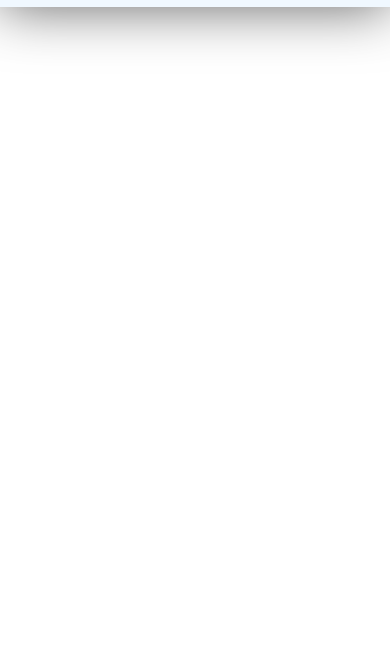
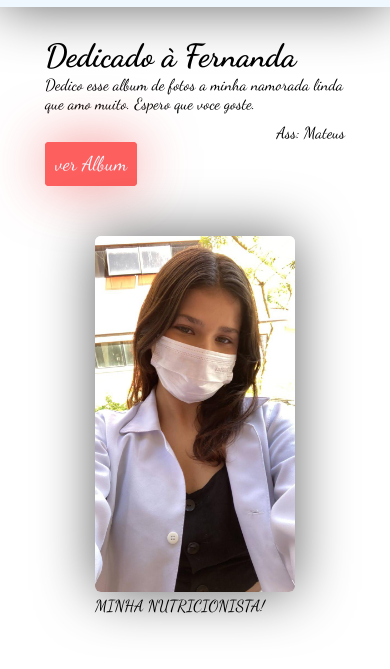
Before and after one commit to GreatApe77/FrontEndTesting, a plain HTML site: page index.html in a window 390 px wide. Shown: the part 73-742 px from the top of the page. Drawn offline with Linux system fonts and the light colour scheme.

Commit message:
progresso

```diff
--- a/index.html
+++ b/index.html
@@ -21,6 +21,20 @@
       />
     </header>
 
-    <main></main>
+    <main class="containerHome">
+      <div class="containerTexto">
+        <h1>Dedicado à <span id="nomeAlternado">Fernanda</span></h1>
+        <p>
+          Dedico esse album de fotos a minha namorada linda que amo muito.
+          Espero que voce goste.
+        </p>
+        <p class="assinatura">Ass: Mateus</p>
+        <a href="./album.html" class="ancora">ver Album</a>
+      </div>
+      <div class="containerImagem">
+        <img src="./img/nutri.jpeg" alt="nutri" />
+        <p>MINHA NUTRICIONISTA!</p>
+      </div>
+    </main>
   </body>
 </html>
--- a/style.css
+++ b/style.css
@@ -1,24 +1,82 @@
 @import url("https://fonts.googleapis.com/css2?family=Dancing+Script:wght@400;500;600;700&display=swap");
-*{
+* {
   box-sizing: border-box;
   margin: 0;
   padding: 0;
 }
-body{
-    font-family: 'Dancing Script', cursive;
+body {
+  font-family: "Dancing Script", cursive;
 }
-.coracao{
+.coracao {
   width: 50px;
 }
-header{
+header {
   display: flex;
   justify-content: center;
   background-color: #f0f8ff;
   padding: 10px;
-    box-shadow: 0px 0px 56px 0px rgba(0,0,0,0.62);
+  box-shadow: 0px 0px 56px 0px rgba(0, 0, 0, 0.62);
 }
-header h1{
+header h1 {
   font-size: 50px;
-
-
 }
+.containerHome {
+  display: flex;
+  justify-content: space-around;
+  align-items: center;
+  flex-wrap: wrap;
+}
+.containerImagem img {
+  margin-top: 30px;
+  max-width: 100%;
+  width: 300px;
+  border-radius: 6px;
+  box-shadow: 0px 0px 56px 0px rgba(0, 0, 0, 0.62);
+}
+.containerTexto {
+  width: 100%;
+  max-width: 300px;
+}
+.assinatura {
+  text-align: end;
+  margin-top: 10px;
+  margin-bottom: 10px;
+}
+.ancora {
+  text-decoration: none;
+  background-color: #fd5e5e;
+  color: #f0f8ff;
+  padding: 8px;
+  font-size: 20px;
+  border-radius: 4px;
+  box-shadow: 0px 0px 56px 0px rgba(238, 76, 76, 0.62);
+  border-style: solid;
+  border-width: 2px;
+  border-color: #fd5e5e;
+  transition: all 0.3s;
+}
+.imagem {
+  margin-top: 50px;
+  margin-bottom: 50px;
+  max-width: 100%;
+  width: 300px;
+  border-radius: 6px;
+  box-shadow: 0px 0px 56px 0px rgba(0, 0, 0, 0.62);
+}
+.ancora:hover {
+  background-color: #f0f8ff;
+  color: #fd5e5e;
+}
+@media screen and (max-width: 860px) {
+  .containerImagem {
+    width: 200px;
+  }
+  .containerHome {
+    flex-direction: column;
+    justify-content: center;
+  }
+  .containerTexto {
+    margin-top: 30px;
+    margin-bottom: 30px;
+  }
+}
```
Also changed, not shown: album.html (added, +32 -0 lines), script.js (added, +10 -0 lines), img/nutri.jpeg (added). Lines whose indentation alone changed are shown as unchanged.
